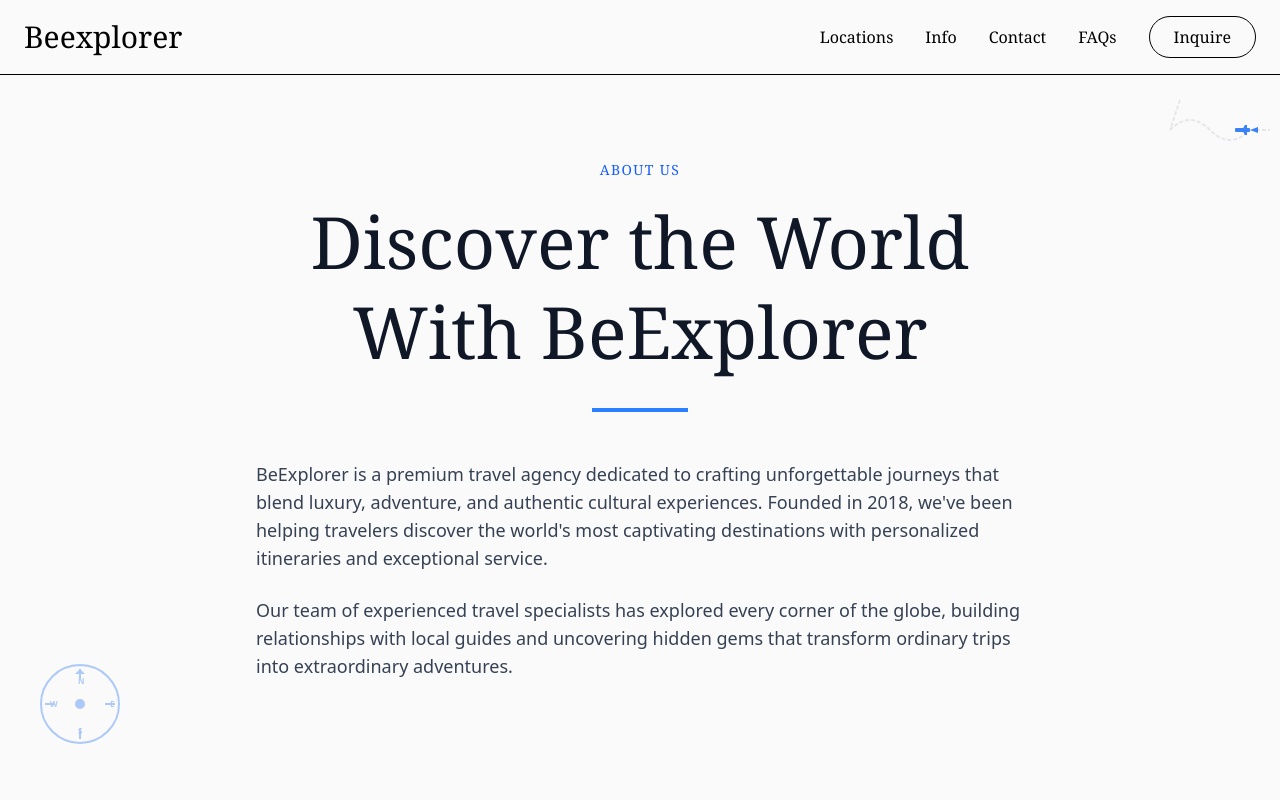
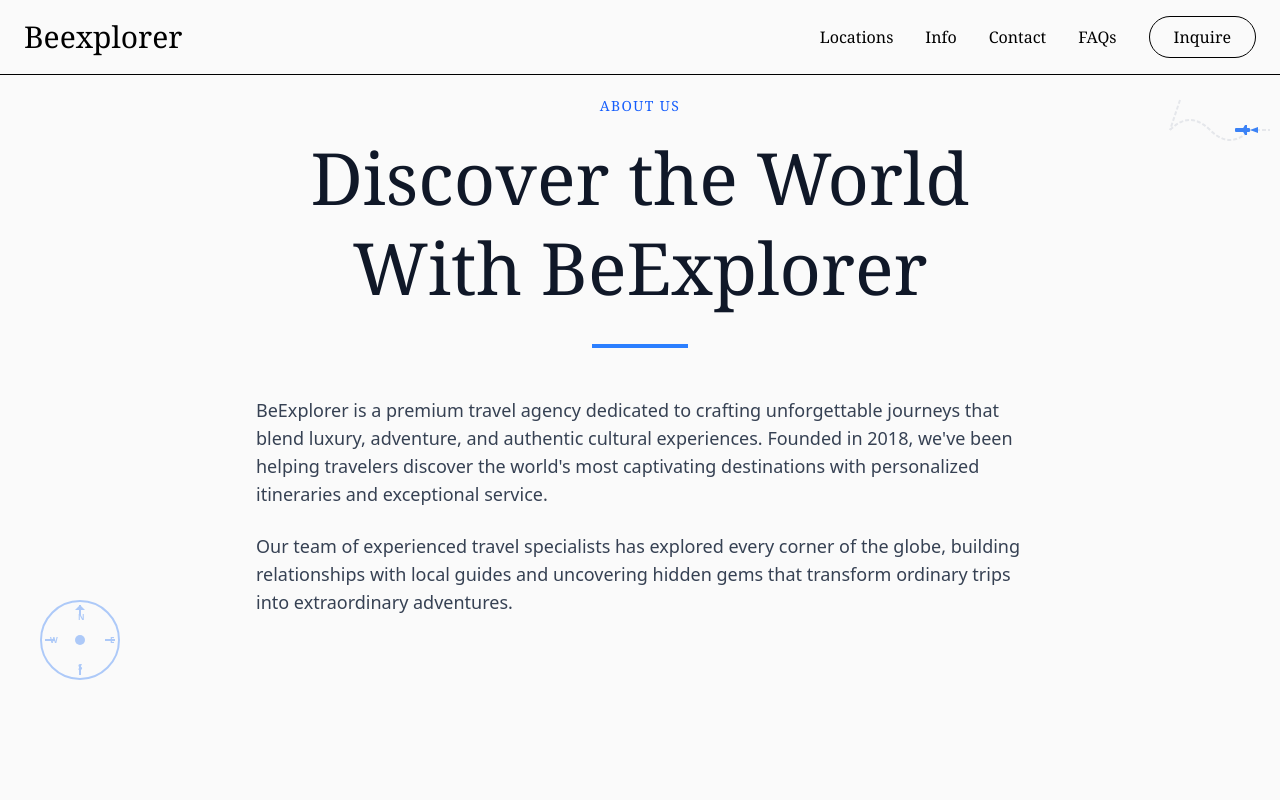
Before and after one commit to kynth65/Beexplorer, a React (Vite) app: page /info in a window 1280 px wide. Shown: the top 800 px of the page. Built offline with nearby package versions, Linux system fonts and the light colour scheme.

Commit message:
add padding at the top when smaller screen in pages

```diff
--- a/src/pages/Contact.jsx
+++ b/src/pages/Contact.jsx
@@ -35,7 +35,7 @@ export default function Contact() {
     <>
       <Navbar />
       {/* Hero Section with Travel Elements */}
-      <section className="py-16 md:py-24 md:pt-40 bg-neutral-50 relative overflow-hidden">
+      <section className="py-16 pt-40 md:py-24 bg-neutral-50 relative overflow-hidden">
         {/* Decorative airplane with dashed path */}
         <div className="absolute top-24 right-10 hidden md:block">
           <svg
--- a/src/pages/FAQs.jsx
+++ b/src/pages/FAQs.jsx
@@ -7,7 +7,7 @@ export default function FAQs() {
       <Navbar />
 
       {/* FAQ Hero Section */}
-      <section className="py-16 md:py-24 md:pt-40 bg-neutral-50">
+      <section className="py-16 pt-40 md:py-24 bg-neutral-50">
         <div className="container mx-auto px-4 max-w-6xl">
           {/* Centered Text Content */}
           <div className="text-center mb-12">
--- a/src/pages/Info.jsx
+++ b/src/pages/Info.jsx
@@ -6,7 +6,7 @@ export default function Info() {
     <>
       <Navbar />
       {/* About Us Section with Decorative Travel Elements */}
-      <section className="py-16 md:py-24 md:pt-40 bg-neutral-50 relative overflow-hidden">
+      <section className="py-16 pt-40 md:py-24 bg-neutral-50 relative overflow-hidden">
         {/* Decorative airplane with dashed path */}
         <div className="absolute top-20 right-0 hidden md:block">
           <svg
```
